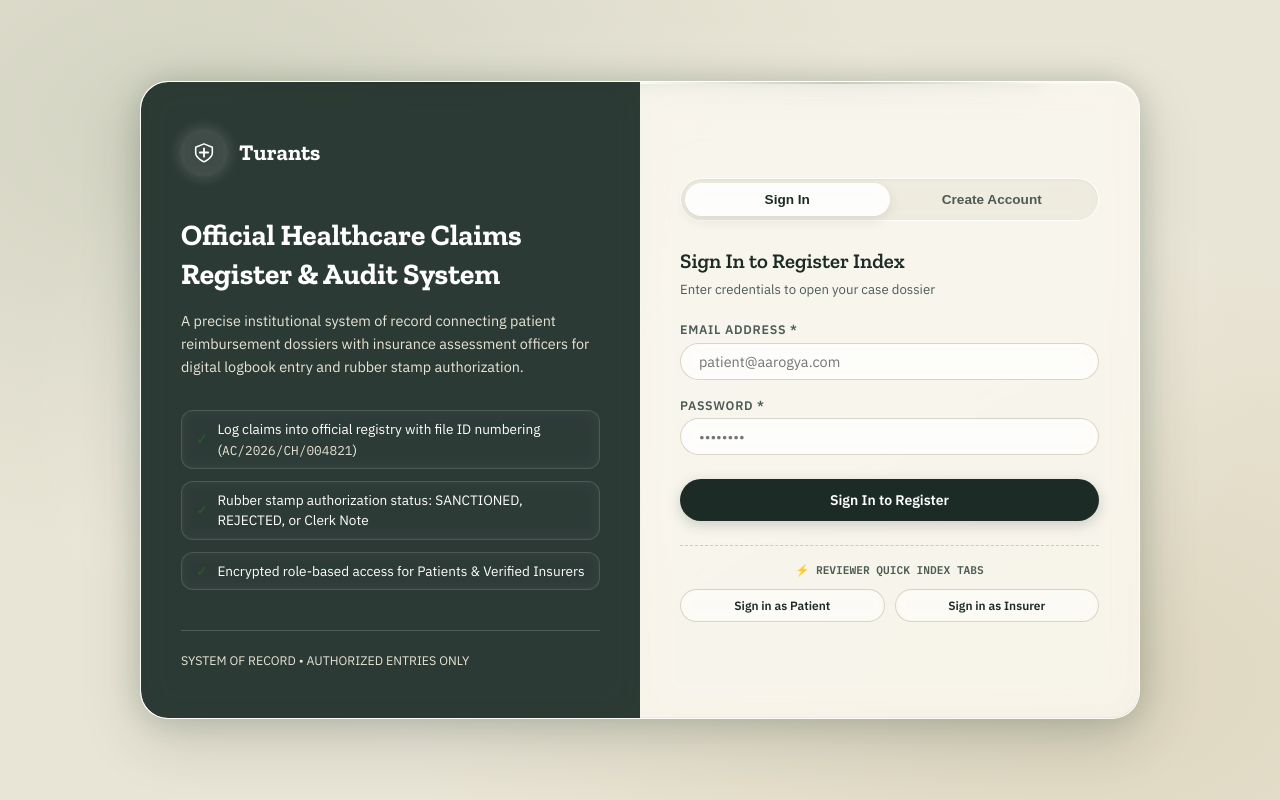
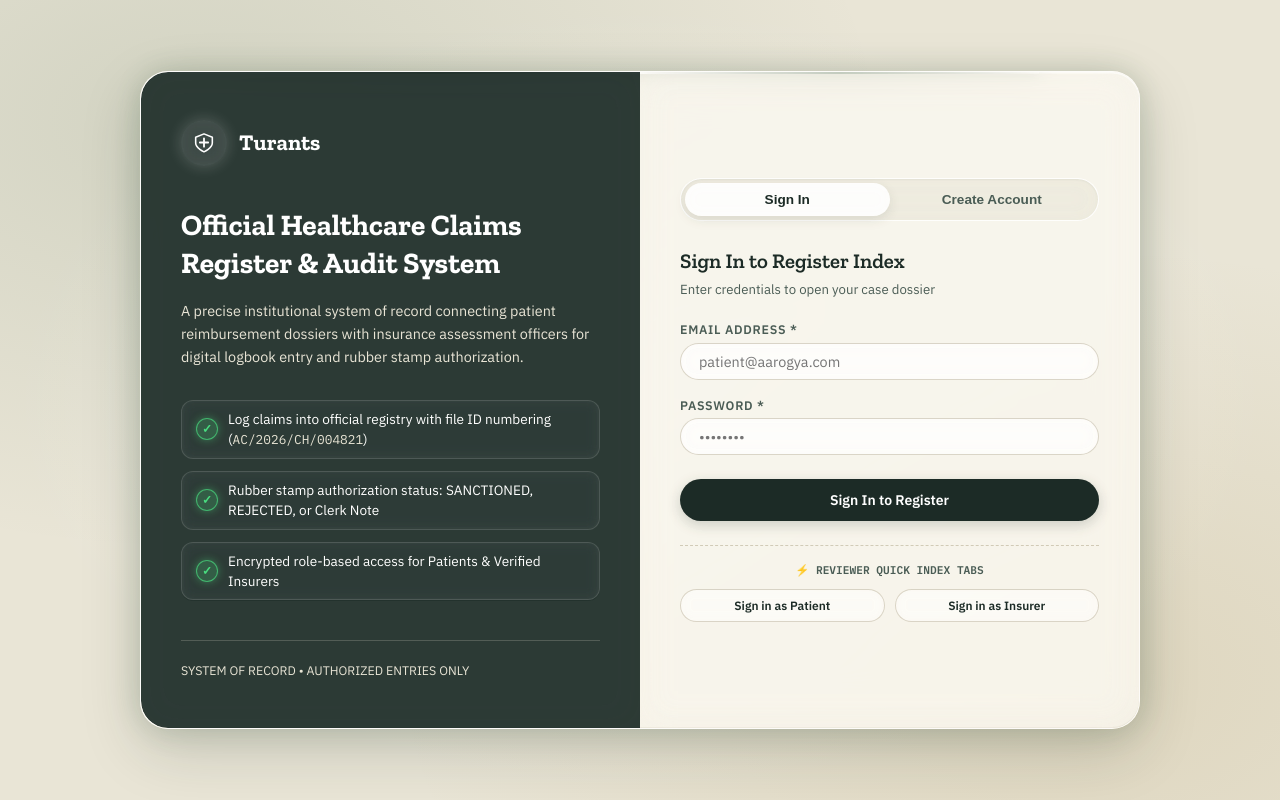
Before and after one commit to mahilmithranks/Turant, a React (Vite) app in the folder frontend/: page / in a window 1280 px wide. Built offline with nearby package versions, Linux system fonts and the light colour scheme; no server answers.

Commit message:
Fix green tick icons visibility on dark login panel - use bright lime pill badges

```diff
--- a/frontend/src/components/AuthPage.jsx
+++ b/frontend/src/components/AuthPage.jsx
@@ -132,7 +132,7 @@ export default function AuthPage({ onLogin, onRegister, onQuickLogin }) {
                 borderRadius: '12px',
                 border: '1px solid rgba(255, 255, 255, 0.12)'
               }}>
-                <span className="font-mono" style={{ color: 'var(--stamp-forest)', fontWeight: 700 }}>✓</span>
+                <span style={{ display: 'inline-flex', alignItems: 'center', justifyContent: 'center', width: '22px', height: '22px', borderRadius: '50%', background: 'rgba(74, 222, 128, 0.2)', border: '1.5px solid rgba(74, 222, 128, 0.7)', boxShadow: '0 0 8px rgba(74, 222, 128, 0.4)', flexShrink: 0 }}><span style={{ color: '#4ade80', fontWeight: 800, fontSize: '0.75rem', lineHeight: 1 }}>✓</span></span>
                 <span>Log claims into official registry with file ID numbering (<span className="font-mono" style={{ fontSize: '0.8rem', color: 'var(--parchment)' }}>AC/2026/CH/004821</span>)</span>
               </div>
               <div style={{
@@ -145,7 +145,7 @@ export default function AuthPage({ onLogin, onRegister, onQuickLogin }) {
                 borderRadius: '12px',
                 border: '1px solid rgba(255, 255, 255, 0.12)'
               }}>
-                <span className="font-mono" style={{ color: 'var(--stamp-forest)', fontWeight: 700 }}>✓</span>
+                <span style={{ display: 'inline-flex', alignItems: 'center', justifyContent: 'center', width: '22px', height: '22px', borderRadius: '50%', background: 'rgba(74, 222, 128, 0.2)', border: '1.5px solid rgba(74, 222, 128, 0.7)', boxShadow: '0 0 8px rgba(74, 222, 128, 0.4)', flexShrink: 0 }}><span style={{ color: '#4ade80', fontWeight: 800, fontSize: '0.75rem', lineHeight: 1 }}>✓</span></span>
                 <span>Rubber stamp authorization status: SANCTIONED, REJECTED, or Clerk Note</span>
               </div>
               <div style={{
@@ -158,7 +158,7 @@ export default function AuthPage({ onLogin, onRegister, onQuickLogin }) {
                 borderRadius: '12px',
                 border: '1px solid rgba(255, 255, 255, 0.12)'
               }}>
-                <span className="font-mono" style={{ color: 'var(--stamp-forest)', fontWeight: 700 }}>✓</span>
+                <span style={{ display: 'inline-flex', alignItems: 'center', justifyContent: 'center', width: '22px', height: '22px', borderRadius: '50%', background: 'rgba(74, 222, 128, 0.2)', border: '1.5px solid rgba(74, 222, 128, 0.7)', boxShadow: '0 0 8px rgba(74, 222, 128, 0.4)', flexShrink: 0 }}><span style={{ color: '#4ade80', fontWeight: 800, fontSize: '0.75rem', lineHeight: 1 }}>✓</span></span>
                 <span>Encrypted role-based access for Patients & Verified Insurers</span>
               </div>
             </div>
```
